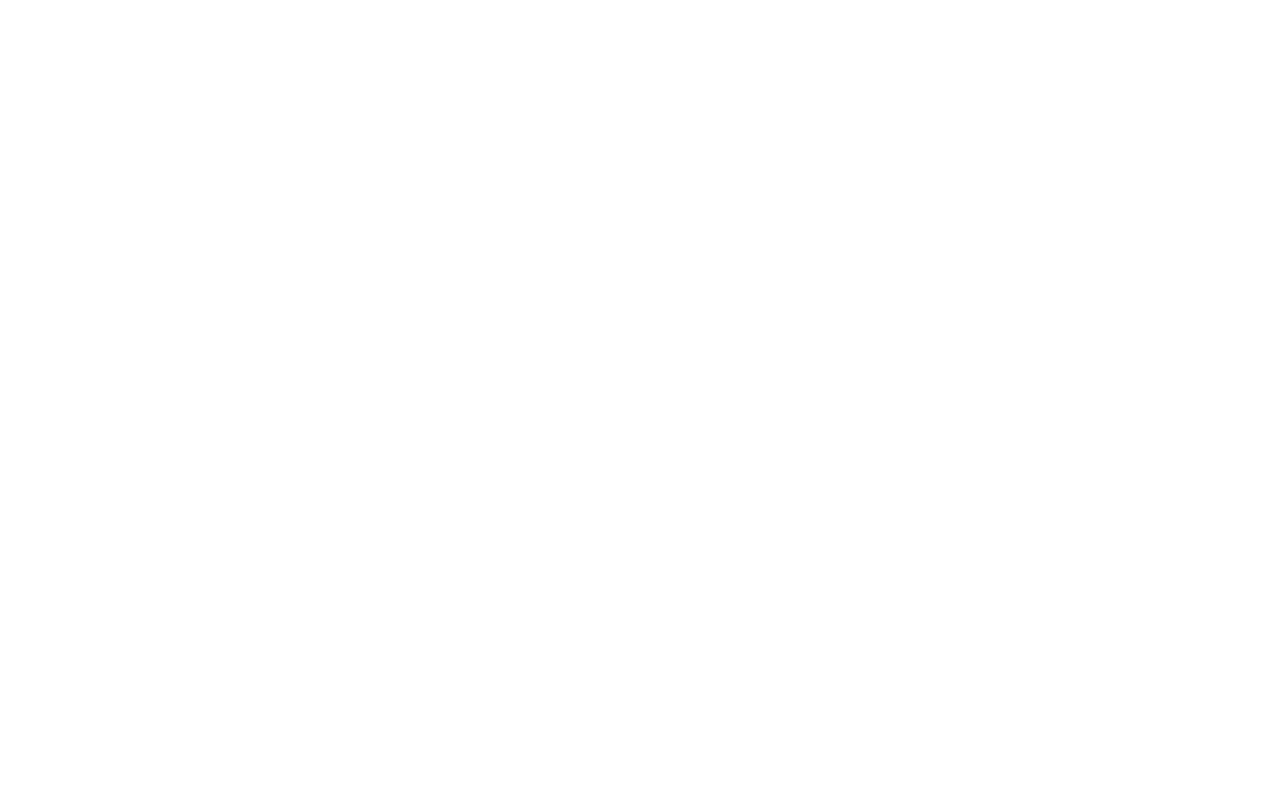
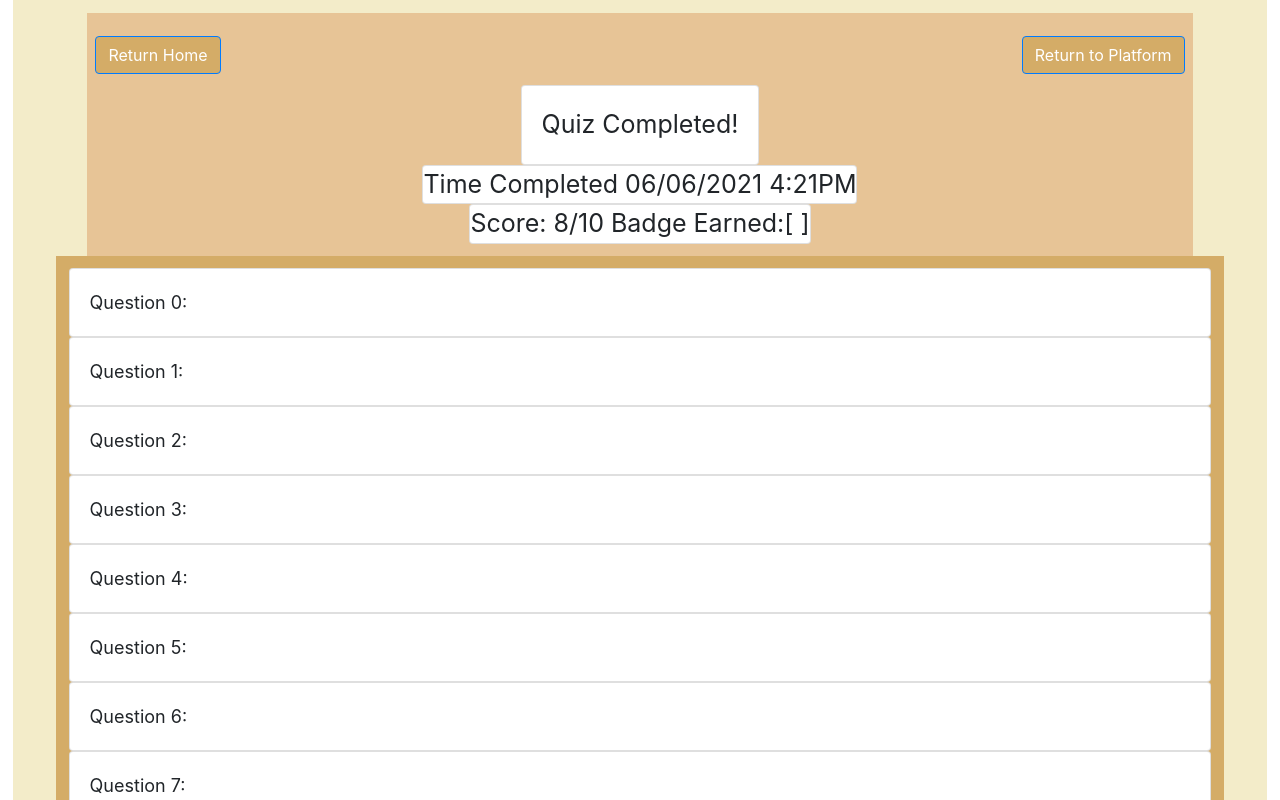
Before and after one commit to meetAlexLau/Sphnx, a React app in the folder client/: page /quizresult in a window 1280 px wide. Shown: the top 800 px of the page. Built offline with nearby package versions, Linux system fonts and the light colour scheme.

Commit message:
quizresult

```diff
--- a/client/src/App.js
+++ b/client/src/App.js
@@ -2,12 +2,16 @@
 import { BrowserRouter as Router, Switch, Route, Link } from "react-router-dom";
 import Login from './components/Login';
 import Home from './components/Home';
+import QuizResult from './components/QuizResult';
+import SearchResult from './components/SearchResult';
 class App extends Component {
   render() {
     return (
       <Router>
         <Route exact path='/' component={Login} />
         <Route exact path='/home' component={Home} />
+        <Route exact path='/quizresult' component={QuizResult} />
+        <Route exact path='/searchresult' component={SearchResult} />
       </Router>
     )
   }
--- a/client/src/components/Home.js
+++ b/client/src/components/Home.js
@@ -4,7 +4,7 @@
 import Container from 'react-bootstrap/Container';
 import Form from 'react-bootstrap/Form';
 import Card from 'react-bootstrap/Card';
-import '../App.css';
+import '../css/App.css';
 
 export default class Home extends Component{
     constructor(props){
--- a/client/src/components/Login.js
+++ b/client/src/components/Login.js
@@ -4,7 +4,7 @@
 import Row from 'react-bootstrap/Row';
 import Col from 'react-bootstrap/Col';
 import Card from 'react-bootstrap/Card';
-import '../App.css';
+import '../css/App.css';
 export default class Login extends Component{
     constructor(props){
         super(props);
--- a/client/src/components/QuizResult.js
+++ b/client/src/components/QuizResult.js
@@ -4,15 +4,67 @@
 import Container from 'react-bootstrap/Container';
 import Form from 'react-bootstrap/Form';
 import Card from 'react-bootstrap/Card';
-import '../App.css';
+import '../css/QuizResult.css';
 
-export default class QuizResult extends Components{
+export default class QuizResult extends Component{
     constructor(props){
         super(props);
+        this.renderQuestions = this.renderQuestions.bind(this);
+        this.routeHome = this.routeHome.bind(this);
+        this.routePlatform = this.routeHome.bind(this);
+    }
+    renderQuestions = () => {
+        const q = [];
+        for(var i =0; i < 11; i++){
+            q.push(<Card body>Question {i}:</Card>)
+        }
+        return q;
+    }
+
+    routeHome(){
+        this.props.history.push('/home');
+    }
+
+    routePlatform(){
+        this.props.history.push('/platform');
     }
     render(){
-        return{
+        return(
+            <Container fluid className='light resultcontainer'>
+                <Container className='ml-auto mr-auto medium resultscore'>
+                    <Row>
+                        <Button onClick={this.routeHome} className="mr-auto dark routebuttons">
+                            Return Home
+                        </Button>
+                        <Button onClick={this.routePlatform} className="ml-auto dark routebuttons">
+                            Return to Platform
+                        </Button>
+                    </Row>
+                    <Row className='justify-content-center'>
+                        <Card body> {/*Obtain Quiz Title Param */}
+                            Quiz Completed!
+                        </Card>
+                    </Row>
+                    <Row className='justify-content-center'>
+                        <Card> {/*Obtain Time Completed Param */}
+                            Time Completed 06/06/2021 4:21PM
+                        </Card>
+                    </Row>
+                    <Row className='justify-content-center'>
+                        <Card> {/*Obtain Score and Badges Earned */}
+                            Score: 8/10     Badge Earned:[  ]
+                        </Card>
+                    </Row>
+                </Container>
+                <Container className='dark result'>
+                    {
+                        this.renderQuestions()
+                    }
+                </Container>
+                <Container>
 
-        }
+                </Container>
+            </Container>
+        )
     }
 }
--- a/client/src/components/SearchResult.js
+++ b/client/src/components/SearchResult.js
@@ -19,15 +19,17 @@
     }
     render(){
         return (
+                <div>
                 <Button onClick={routeChangeLogout} variant="primary">
                     Login
                 </Button>
-            <Button onClick={} variant="primary">
+                <Button variant="primary">
                     Platform Example
                 </Button>
                 <Button onClick={routeChangeProfile} variant="primary">
                     Profile
                 </Button>
+            </div>
         )
     }
 }
--- a/client/src/App.css
+++ b/client/src/css/App.css
@@ -19,7 +19,8 @@
 
 .homecontainer{
     width:95%;
-    height:100vh;
+    height:100%;
+    max-height:100%;
     margin-bottom:10%;
     align-items:left;
 }
--- /dev/null
+++ b/client/src/css/QuizResult.css
@@ -0,0 +1,39 @@
+.light{
+    background-color: #F3ECC9;
+}
+
+.resultcontainer{
+    max-height: 100%;
+    width:98%;
+    height:100%;
+    padding: 1%;
+    align-content: center;
+}
+
+.resultscore{
+    padding:1%;
+    font-size: 25px;
+    max-width:100%;
+    width:90%;
+}
+
+.routebuttons{
+    margin:1%;
+}
+
+.medium{
+    background-color: #E7C496;
+}
+
+.dark{
+    background-color: #D4AC67;
+}
+
+.result{
+    max-width:100%;
+    max-height: 100%;
+    width:95%;
+    height:100%;
+    padding:1%;
+    font-size: 18px;
+}
```
Also changed, not shown: 1 other file (tests, documents, lock files or other folders). Lines whose indentation alone changed are shown as unchanged.
